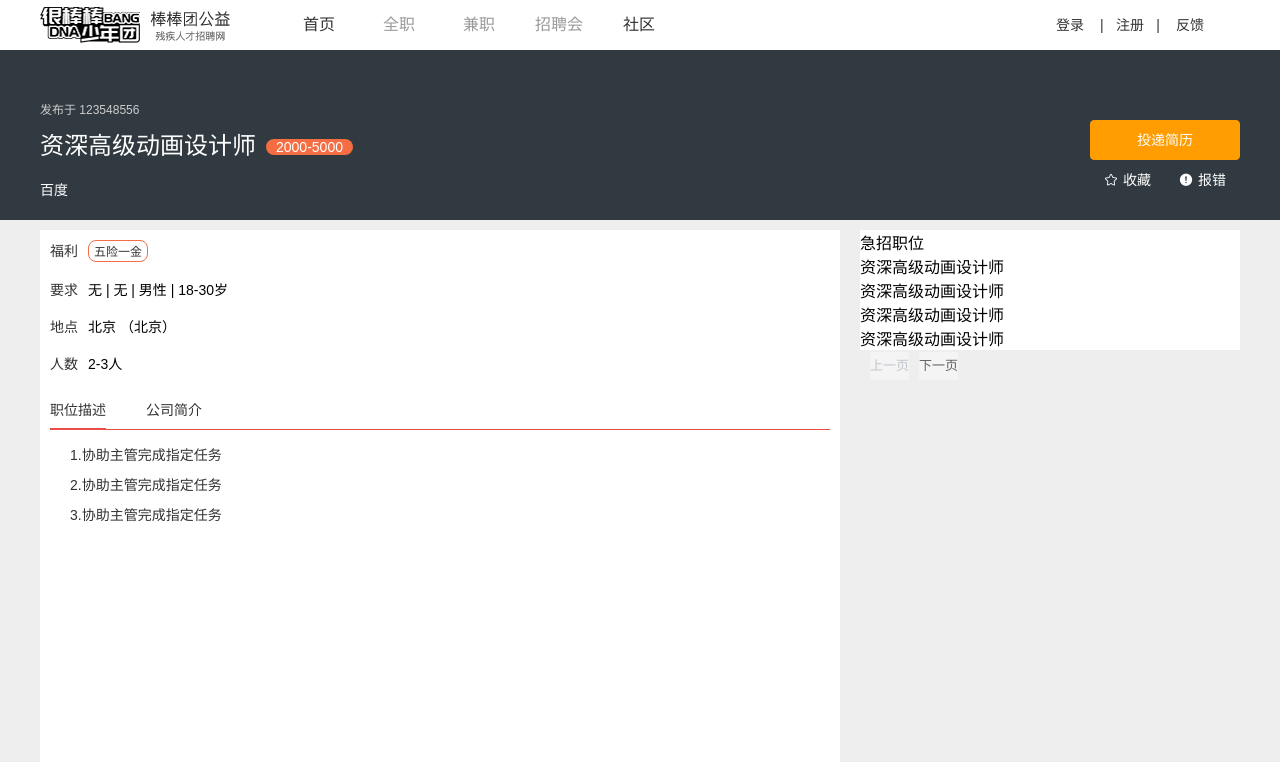
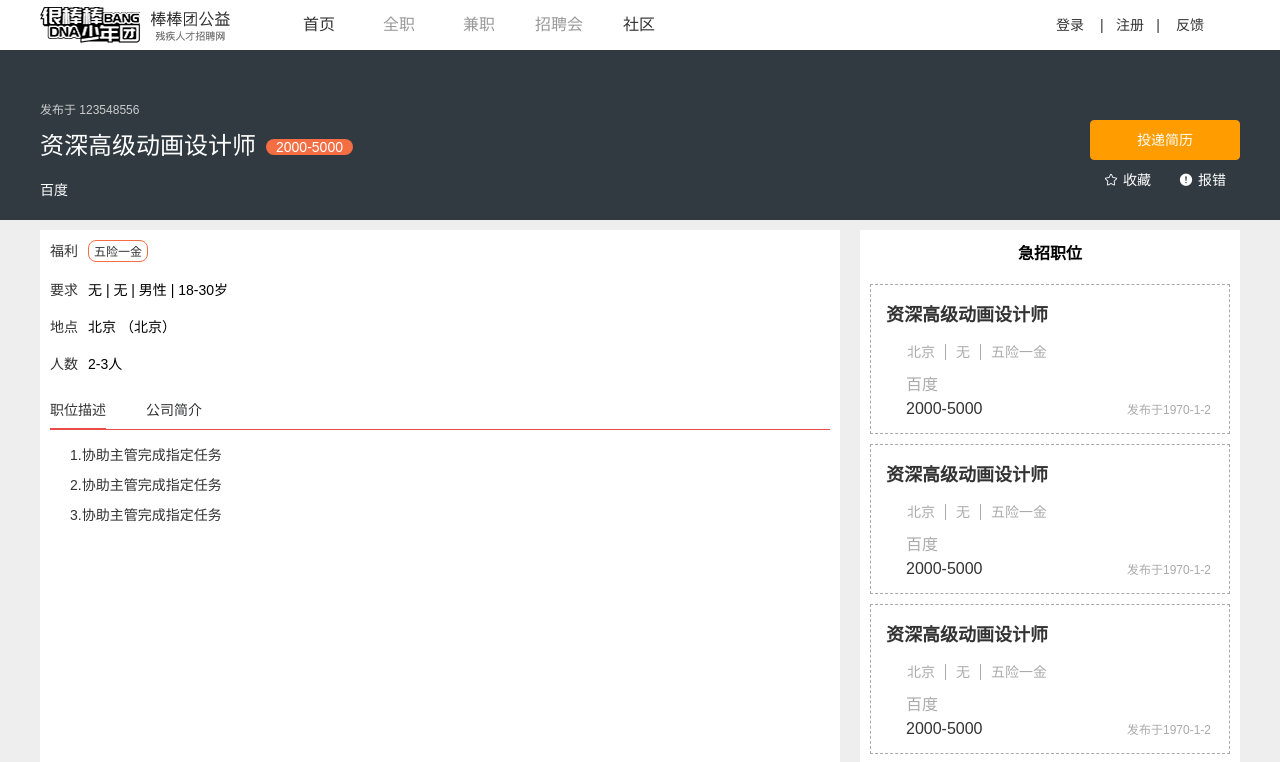
Before and after one commit to hero-ho/cjrgotowork, a Vue app: page /#/postdetail in a window 1280 px wide. Shown: the top 762 px of the page. Built offline with nearby package versions, Linux system fonts and the light colour scheme.

Commit message:
almost-done

```diff
--- a/src/pages/postDetail/postDetail.vue
+++ b/src/pages/postDetail/postDetail.vue
@@ -56,7 +56,7 @@
           </div>
           <div class="other-job">
             <div class="avatar">
-              <img width="120px" height="120px" src="">
+              <img width="120px" height="120px" src="@/assets/images/hero.png">
             </div>
             <div class="content">
               <div class="name">{{ company.jobRecruiterName }}</div>
@@ -75,19 +75,12 @@
             <div class="job-list">
               <ul>
                 <li v-for="job in cjobList">
-                  <div class="job-content">
-                    <div class="job-title">{{ job.title }}</div>
-                    <div class="job-detail">
-                      <div class="job-require"></div>
-                      <div class="company-name"></div>
-                    </div>
-                    <div class=""></div>
-                  </div>
+                  <job-item :detail="job"></job-item>
                 </li>
               </ul>
             </div>
           </div>
-          <div>
+          <div class="pagination">
             <el-pagination
               background
               layout="prev, next"
@@ -95,8 +88,7 @@
               :total="jobList.length"
               prev-text="上一页"
               next-text="下一页"
-              @current-change="handleCurrentChange"
-            >
+              @current-change="handleCurrentChange">
             </el-pagination>
           </div>
         </div>
@@ -110,6 +102,7 @@ import Vue from 'vue'
 import axios from 'axios'
 import holder from '@/components/header/header'
 import foot from '@/components/footer/footer'
+import JobItem from '@/components/jobItem/JobItem'
 import { Button, Tag, Tabs, TabPane, Pagination } from 'element-ui'
 
 Vue.use(Button)
@@ -122,7 +115,8 @@ export default {
   name: 'postDetail',
   components: {
     holder,
-    foot
+    foot,
+    JobItem
   },
   data () {
     return {
@@ -313,12 +307,24 @@ export default {
         padding-left: 20px;
         .hot-jobs {
           background-color: white;
+          padding-top: 10px;
+          padding-bottom: 1px;
+          .title {
+            font-size: 16px;
+            font-weight: 600;
+            text-align: center;
+            padding-bottom: 10px
+          }
+        }
+        .pagination {
+          padding-top: 20px;
+          text-align: center;
         }
       }
     }
   }
 </style>
-<!-- element-ui 重写 -->
+<!-- element-ui 重写  -->
 <style lang="less">
   .detail-bottom {
     .el-tabs__nav-wrap::after {
@@ -341,5 +347,25 @@ export default {
       color: #333333;
       font-size: 14px
     }
+
+  }
+  .pagination {
+    .el-pagination {
+      .btn-next, .btn-prev {
+        width:70px;
+        line-height: 30px;
+        background: white;
+      }
+      .btn-next {
+        margin-left: 100px
+      }
+    }
+  }
+  // jobItem 重写
+  .job-item {
+    width: 360px !important;
+    .lower-detail {
+      width: 305px !important
+    }
   }
 </style>
```
